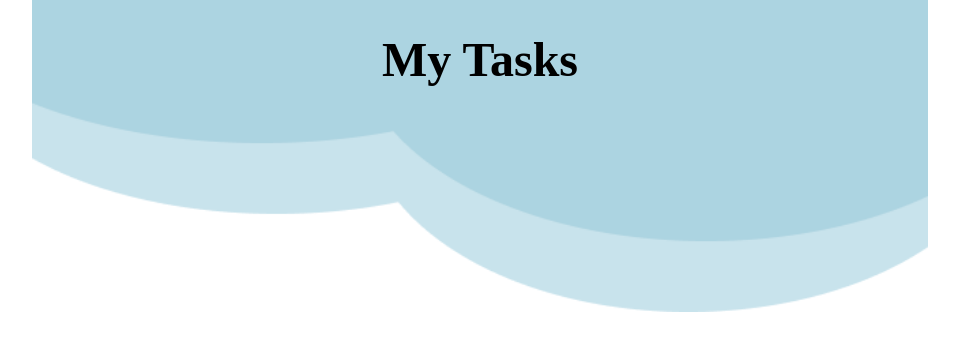
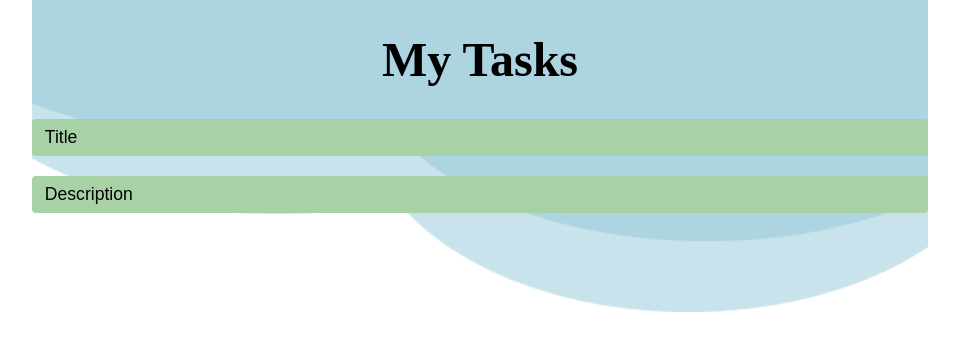
Before and after one commit to ibrohimmath/To-Do-List-React, a React (Vite) app: page / in a window 1280 px wide. Shown: the top 350 px of the page, without its empty margins (160-1119 px from the left). Built offline with nearby package versions, Linux system fonts and the light colour scheme; a web font is replaced by a local one.

Commit message:
added Input componnent in input branch

```diff
--- /dev/null
+++ b/src/components/button/style.module.scss
@@ -0,0 +1,2 @@
+button {
+}
--- /dev/null
+++ b/src/components/input/index.jsx
@@ -0,0 +1,57 @@
+import React from "react";
+import clsx from "clsx";
+import cn from "./style.module.scss";
+
+export const InputRadius = {
+  default: "input-radius--sm",
+  sm: "input-radius--sm",
+};
+
+export const InputBackground = {
+  default: "input-background--primary",
+  primary: "input-background--primary",
+};
+
+export const InputPadding = {
+  default: "input-padding--md",
+  md: "input-padding--md",
+};
+
+export const InputSize = {
+  default: "input-size--md",
+  md: "input-size--md",
+};
+
+export const InputBold = {
+  default: "input-boldness--normal",
+  normal: "input-boldness--normal",
+};
+
+export function Input({
+  type = "text",
+  placeholder,
+  radius = InputRadius.default,
+  background = InputBackground.default,
+  padding = InputPadding.default,
+  size = InputSize.default,
+  boldness = InputBold.default,
+  style = {},
+}) {
+  const classNames = clsx(
+    cn["input"],
+    cn[radius],
+    cn[background],
+    cn[padding],
+    cn[size],
+    cn[boldness]
+  );
+
+  return (
+    <input
+      type={type}
+      placeholder={placeholder}
+      className={classNames}
+      style={style}
+    />
+  );
+}
--- /dev/null
+++ b/src/components/input/style.module.scss
@@ -0,0 +1,27 @@
+.input {
+  border: none;
+  outline: none;
+  &::placeholder {
+    color: black;
+  }
+
+  &.input-radius--sm {
+    border-radius: 4px;
+  }
+
+  &.input-background--primary {
+    background-color: var(--secondary-color);
+  }
+
+  &.input-padding--md {
+    padding: 0.5rem 0.8rem;
+  }
+
+  &.input-size--md {
+    font-size: 1.1rem;
+  }
+
+  &.input-boldness--normal {
+    font-weight: normal;
+  }
+}
--- a/src/components/tasks_header/index.jsx
+++ b/src/components/tasks_header/index.jsx
@@ -1,6 +1,7 @@
 import React from "react";
 import clsx from "clsx";
 import { Type, TextSize, TextColor, TextBold } from "../typography";
+import { Input } from "../input";
 
 import backgroundSrc from "../../assets/header_background.png";
 import cn from "./style.module.scss";
@@ -19,6 +20,12 @@ export default function TasksHeader() {
         >
           My Tasks
         </Type>
+        <Input type="text" placeholder="Title" style={{ width: "100%" }} />
+        <Input
+          type="text"
+          placeholder="Description"
+          style={{ width: "100%", marginTop: "1.25rem" }}
+        />
       </div>
     </div>
   );
```
Also changed, not shown: src/components/button/index.jsx (added, +8 -0 lines).
